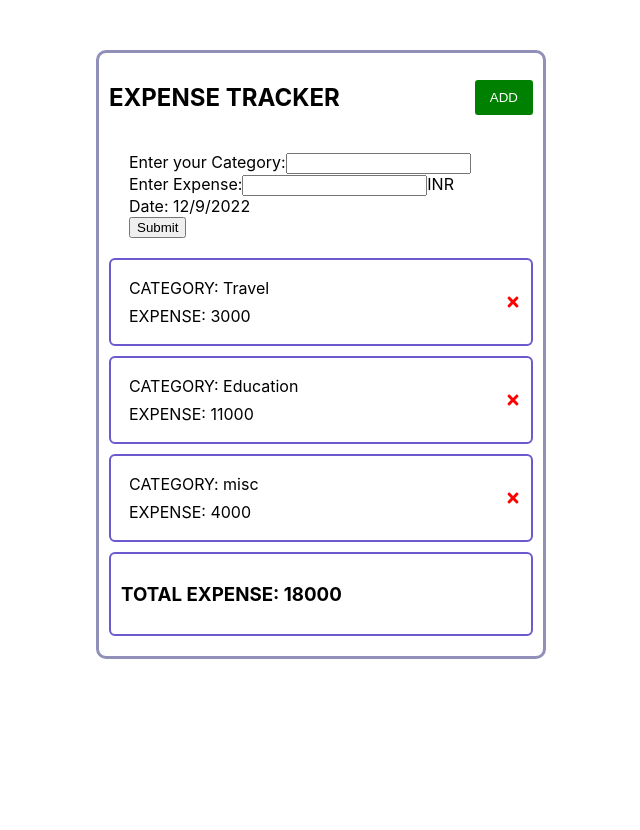
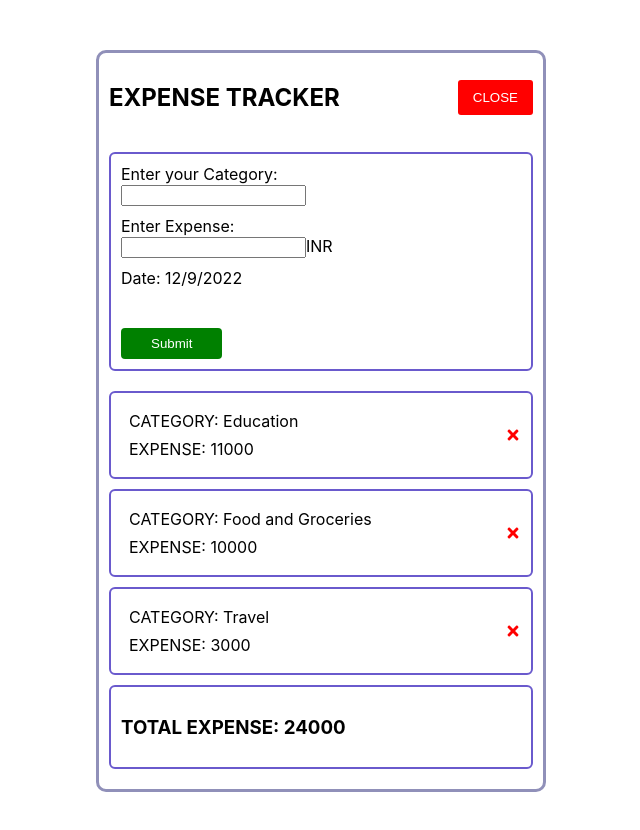
Before and after one commit to Twinie/React-Expense-Tracker, a React (Create React App) app: page / in a window 1280 px wide. Both pictures are taken after a click on the button "ADD". Shown: the top 830 px of the page, without its empty margins (319-959 px from the left). Before the commit the page ends 800 px from the top, so only its background shows below. Built offline with nearby package versions, Linux system fonts and the light colour scheme; data requests are answered from the project's data file.

Commit message:
added dynamic add button and designed form

```diff
--- a/db.json
+++ b/db.json
@@ -1,20 +1,21 @@
 {
   "posts": [
-    {
-      "id": 3,
-      "category": "Travel",
-      "expense": 3000
-    },
     {
       "id": 4,
       "category": "Education",
       "expense": 11000
     },
     {
-      "category": "misc",
-      "expense": 4000,
+      "category": "Food and Groceries",
+      "expense": 10000,
       "presentDate": "14/9/2022",
-      "id": 6
+      "id": 7
+    },
+    {
+      "category": "Travel",
+      "expense": 3000,
+      "presentDate": "15/9/2022",
+      "id": 8
     }
   ]
 }
--- a/src/App.css
+++ b/src/App.css
@@ -22,6 +22,17 @@ p{
   margin: 8px;
 }
 
+.form-mod{
+  border: 2.5px slateblue solid;
+  display: flex;
+  flex-direction: column;
+  align-items: flex-start;
+  gap: 10px;
+  padding: 10px;
+  border-radius: 6px;
+  margin: 20px 0px;
+}
+
 .expense-box{
   display: flex;
   justify-content: space-between;
--- a/src/App.js
+++ b/src/App.js
@@ -6,6 +6,7 @@ import Items from "./components/Items";
 
 function App() {
   const [tasks, setTasks] = useState([]);
+  const [showForm, setShowForm] = useState(false);
 
   //fetch tasks
   const fetchTask = async () => {
@@ -16,7 +17,6 @@ function App() {
   };
 
   //get tasks
-
   useEffect(() => {
     const getTask = async () => {
       const taskFromServer = await fetchTask();
@@ -26,6 +26,7 @@ function App() {
     getTask();
   }, []);
 
+  //to delete a task
   const deleteTask = async (itemId) => {
     await fetch(`http://localhost:5000/posts/${itemId}`, {
       method: "DELETE",
@@ -34,6 +35,7 @@ function App() {
     setTasks(tasksCopy.filter((task) => task.id !== itemId));
   };
 
+  //to add a task
   const postTask = async (data) => {
     const res = await fetch(`http://localhost:5000/posts`, {
       method: "POST",
@@ -49,10 +51,16 @@ function App() {
     setTasks([...tasks, revertData]);
   };
 
+  //show form
+  const showForms = () => {
+    setShowForm(!showForm);
+  };
+
+  //to render(browser)
   return (
     <div className="App">
-      <Header />
-      <Form onPost={postTask} />
+      <Header onShow={showForms} isAddButton={!showForm} />
+      {showForm && <Form onPost={postTask} />}
       <Items tasks={tasks} onDelete={deleteTask} />
     </div>
   );
--- a/src/components/Button.js
+++ b/src/components/Button.js
@@ -1,19 +1,18 @@
-const Button = () => {
+const Button = ({ onShow, isAddButton, color }) => {
   return (
-    <>
     <button
+      onClick={onShow}
       style={{
         cursor: "pointer",
-          backgroundColor: "green",
+        backgroundColor: color,
         color: "white",
         border: "none",
         padding: "10px 15px",
         borderRadius: "3px",
       }}
     >
-        ADD
+      {isAddButton ? "ADD" : "CLOSE"}
     </button>
-    </>
   );
 };
 
--- a/src/components/Form.js
+++ b/src/components/Form.js
@@ -14,30 +14,38 @@ const Form = ({ onPost }) => {
     let Expense = parseInt(expense);
     onPost({ category, expense: Expense, presentDate });
   };
+  const buttonStyling = {
+    color: "white",
+    padding: "8px 30px",
+    backgroundColor: "green",
+    border: "none",
+    borderRadius: "4px",
+  };
   return (
-    <form onSubmit={handleSubmit} style={{ margin: "20px" }}>
+    <form className="form-mod" onSubmit={handleSubmit}>
       <label>
         Enter your Category:
+        <br />
         <input
           type="text"
           value={category}
           onChange={(e) => setCategory(e.target.value)}
         />
       </label>
-      <br />
+
       <label>
         Enter Expense:
+        <br />
         <input
           type="number"
           defaultValue={expense}
           onChange={(e) => setExpense(e.target.value)}
         />
         INR
-        <br />
       </label>
       <label>Date: {presentDate}</label>
       <br />
-      <input type="submit" />
+      <input type="submit" style={buttonStyling} />
     </form>
   );
 };
--- a/src/components/Header.js
+++ b/src/components/Header.js
@@ -1,10 +1,14 @@
 import Button from "./Button";
 
-const Header = () => {
+const Header = ({ onShow, isAddButton }) => {
   return (
     <div className="header">
       <h2>EXPENSE TRACKER</h2>
-      <Button />
+      <Button
+        onShow={onShow}
+        isAddButton={isAddButton}
+        color={isAddButton ? "green" : "red"}
+      />
     </div>
   );
 };
```
Lines whose indentation alone changed are shown as unchanged.
